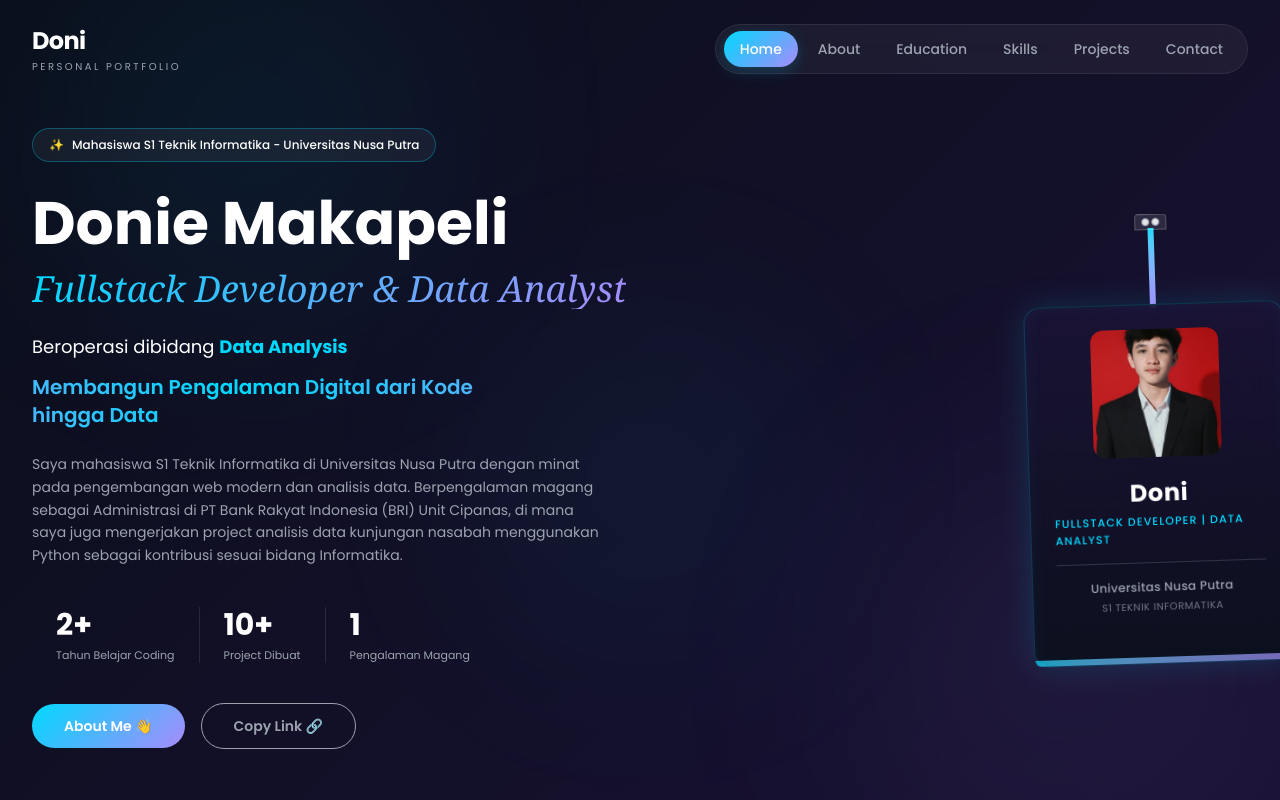
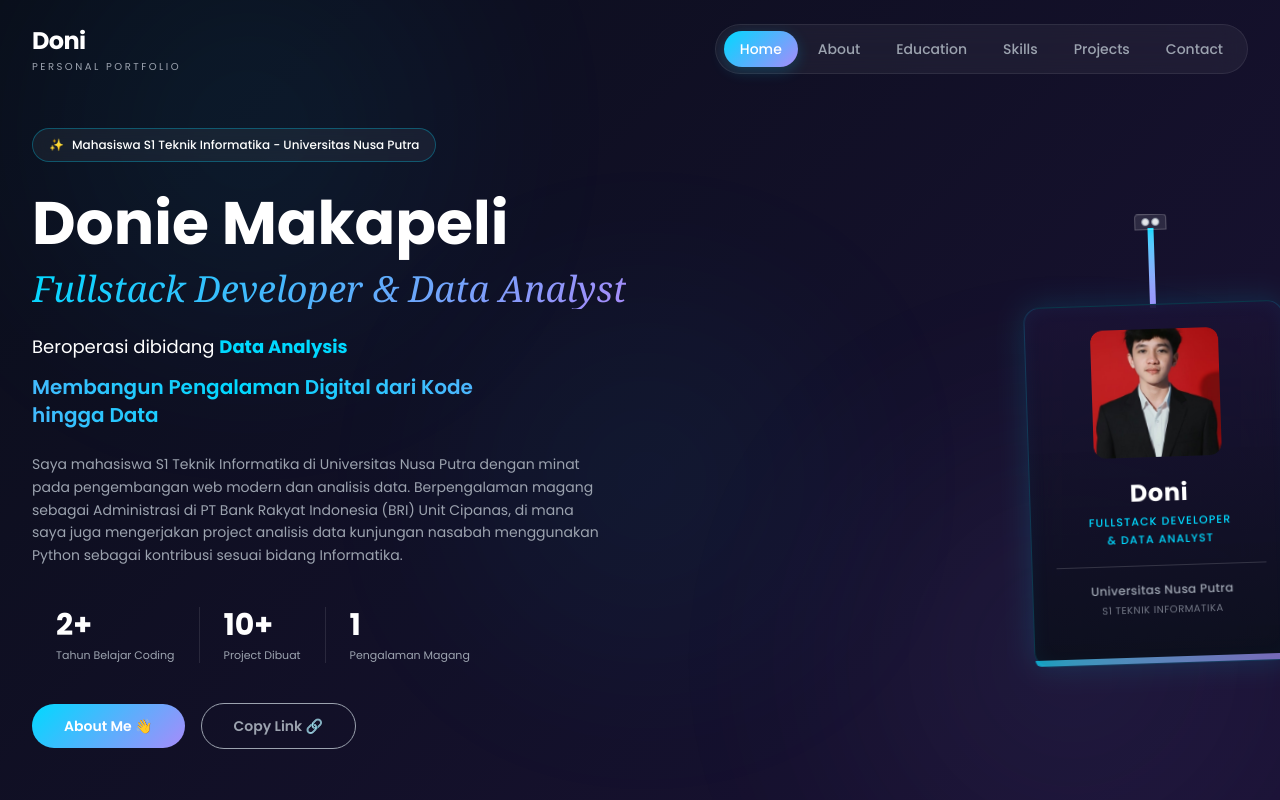
Before and after one commit to dmakapeli-prog/doni-portfolio, a Next.js app: page / in a window 1280 px wide. Shown: the top 800 px of the page. Built offline with nearby package versions, Linux system fonts and the light colour scheme.

Commit message:
Fix ID card role text layout

```diff
--- a/app/page.js
+++ b/app/page.js
@@ -178,8 +178,8 @@ function IDCard() {
 
         {/* Nama & Role */}
         <h3 className="text-2xl font-bold text-white mb-1 tracking-wide">Doni</h3>
-        <p className="text-accent-cyan text-[11px] font-medium tracking-widest uppercase">
-          Fullstack Developer | Data Analyst
+        <p className="text-accent-cyan text-[11px] font-medium tracking-widest uppercase leading-relaxed text-center">
+          Fullstack Developer<br />& Data Analyst
         </p>
 
         {/* Divider */}
```
